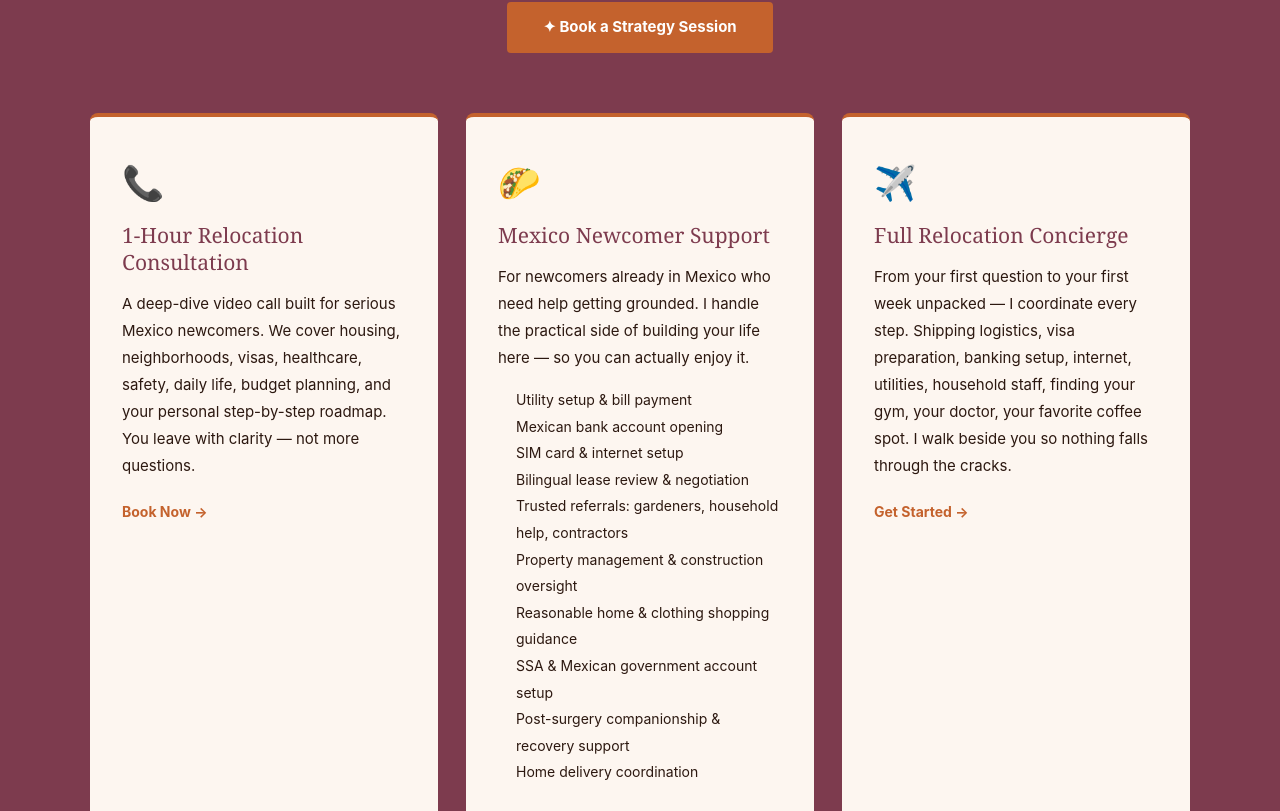
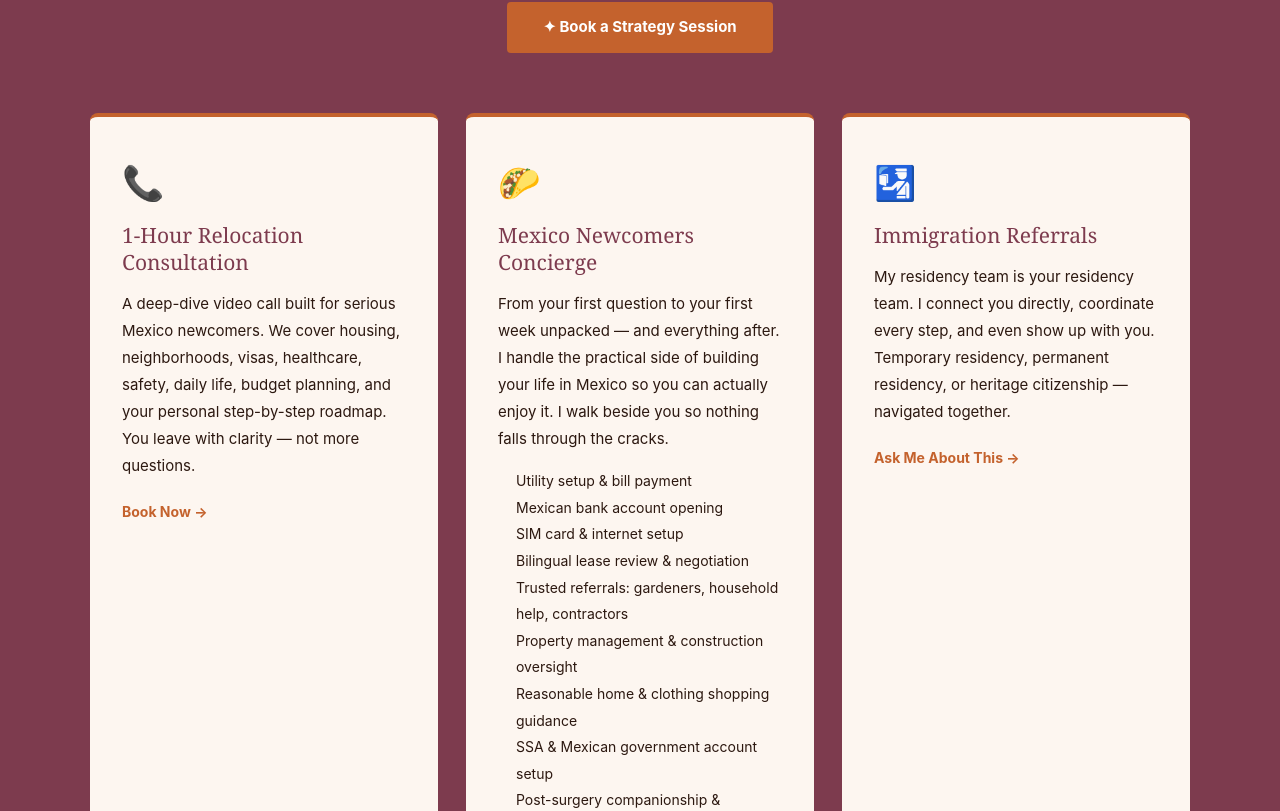
Before and after one commit to IntheknowMX/intheknowmx.com, a Next.js app: page / in a window 1280 px wide. Shown: the part 2656-3467 px from the top of the page. Built offline with nearby package versions, Linux system fonts and the light colour scheme.

Commit message:
Merge Newcomer Support + Full Concierge into Mexico Newcomers Concierge card
Co-Authored-By: Claude Sonnet 4.6 <noreply@anthropic.com>

```diff
--- a/app/page.tsx
+++ b/app/page.tsx
@@ -231,10 +231,10 @@ export default function Home() {
             {/* Service 2 */}
             <div style={{ backgroundColor: '#FDF6F0', padding: '40px 32px', borderRadius: '8px', borderTop: '4px solid #C4622D' }}>
               <div style={{ fontSize: '34px', marginBottom: '14px' }}>🌮</div>
-              <h3 style={{ fontSize: '21px', marginBottom: '14px', color: '#7D3B4E', fontFamily: "var(--font-playfair, 'Playfair Display', Georgia, serif)", lineHeight: '1.3' }}>Mexico Newcomer Support</h3>
+              <h3 style={{ fontSize: '21px', marginBottom: '14px', color: '#7D3B4E', fontFamily: "var(--font-playfair, 'Playfair Display', Georgia, serif)", lineHeight: '1.3' }}>Mexico Newcomers Concierge</h3>
               <p style={{ fontSize: '15px', lineHeight: '1.8', color: '#2C1810', marginBottom: '16px' }}>
-                For newcomers already in Mexico who need help getting grounded. I handle the practical side
-                of building your life here — so you can actually enjoy it.
+                From your first question to your first week unpacked — and everything after. I handle the practical side
+                of building your life in Mexico so you can actually enjoy it. I walk beside you so nothing falls through the cracks.
               </p>
               <ul style={{ fontSize: '14px', lineHeight: '1.9', color: '#2C1810', paddingLeft: '18px', marginBottom: '20px' }}>
                 <li>Utility setup & bill payment</li>
@@ -246,22 +246,9 @@ export default function Home() {
                 <li>Reasonable home & clothing shopping guidance</li>
                 <li>SSA & Mexican government account setup</li>
                 <li>Post-surgery companionship & recovery support</li>
-                <li>Home delivery coordination</li>
+                <li>Shipping logistics, visa preparation, finding your gym, your doctor, your favorite coffee spot</li>
               </ul>
               <a href="https://calendar.app.google/qfwutaFsrSaqWVkw7" target="_blank" style={{ color: '#C4622D', textDecoration: 'none', fontWeight: 'bold', fontSize: '14px' }}>Book a Strategy Session →</a>
-            </div>
-
-            {/* Service 3 */}
-            <div style={{ backgroundColor: '#FDF6F0', padding: '40px 32px', borderRadius: '8px', borderTop: '4px solid #C4622D' }}>
-              <div style={{ fontSize: '34px', marginBottom: '14px' }}>✈️</div>
-              <h3 style={{ fontSize: '21px', marginBottom: '14px', color: '#7D3B4E', fontFamily: "var(--font-playfair, 'Playfair Display', Georgia, serif)", lineHeight: '1.3' }}>Full Relocation Concierge</h3>
-              <p style={{ fontSize: '15px', lineHeight: '1.8', color: '#2C1810', marginBottom: '20px' }}>
-                From your first question to your first week unpacked — I coordinate every step.
-                Shipping logistics, visa preparation, banking setup, internet, utilities, household staff,
-                finding your gym, your doctor, your favorite coffee spot. I walk beside you so nothing
-                falls through the cracks.
-              </p>
-              <a href="https://calendar.app.google/qfwutaFsrSaqWVkw7" target="_blank" style={{ color: '#C4622D', textDecoration: 'none', fontWeight: 'bold', fontSize: '14px' }}>Get Started →</a>
             </div>
 
             {/* Service 4 - Immigration */}
```
